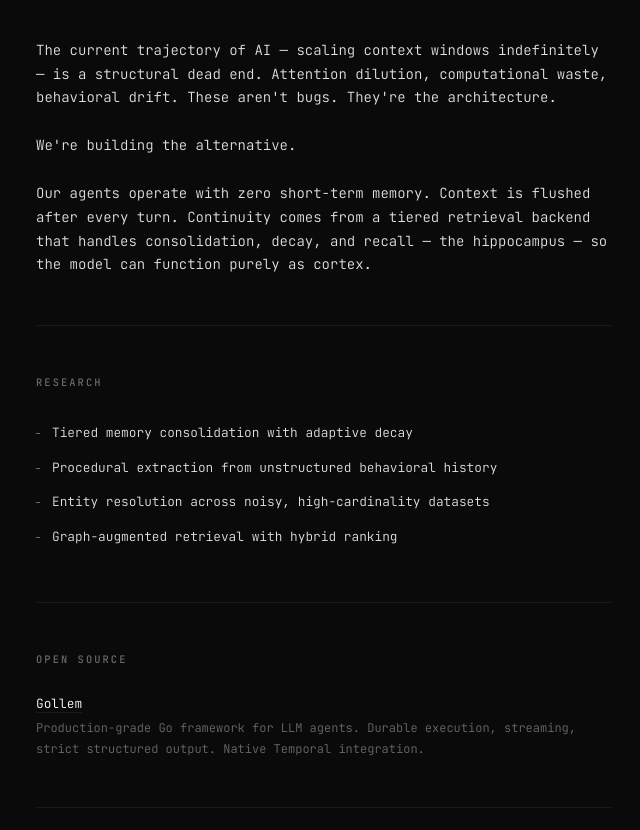
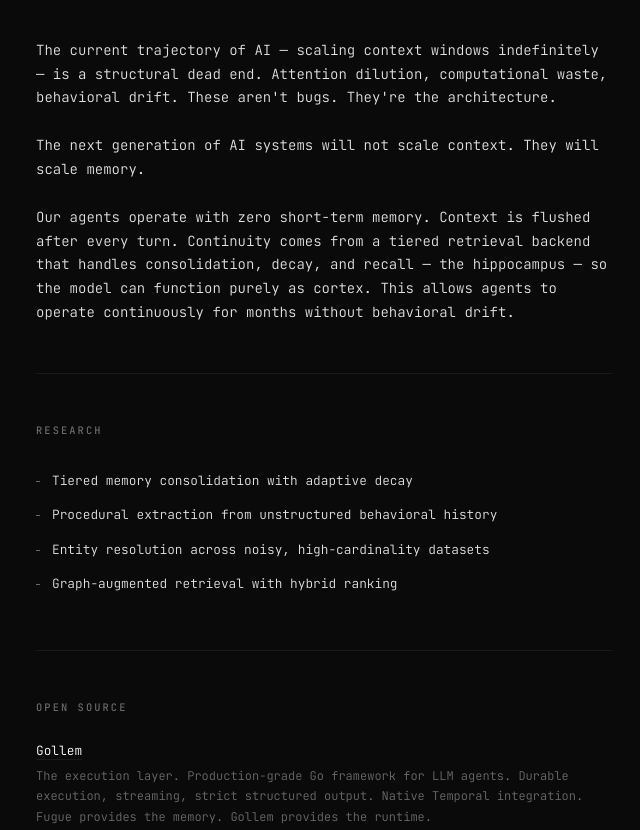
Before and after one commit to fugue-labs/fugue-labs.ai, a plain HTML site: page index.html in a window 1280 px wide. Shown: the part 240-1070 px from the top of the page, without its empty margins (316-956 px from the left). Drawn offline with Linux system fonts and the light colour scheme.

Commit message:
Sharpen copy: future-casting, tangible outcome, connect Gollem to stack

```diff
--- a/index.html
+++ b/index.html
@@ -203,8 +203,8 @@
 
   <div class="thesis">
     <p>The current trajectory of AI — scaling context windows indefinitely — is a structural dead end. Attention dilution, computational waste, behavioral drift. These aren't bugs. They're the architecture.</p>
-    <p>We're building the alternative.</p>
-    <p>Our agents operate with zero short-term memory. Context is flushed after every turn. Continuity comes from a tiered retrieval backend that handles consolidation, decay, and recall — the hippocampus — so the model can function purely as cortex.</p>
+    <p>The next generation of AI systems will not scale context. They will scale memory.</p>
+    <p>Our agents operate with zero short-term memory. Context is flushed after every turn. Continuity comes from a tiered retrieval backend that handles consolidation, decay, and recall — the hippocampus — so the model can function purely as cortex. This allows agents to operate continuously for months without behavioral drift.</p>
   </div>
 
   <hr>
@@ -222,7 +222,7 @@
   <span class="section-label">Open Source</span>
   <div class="oss">
     <a href="https://github.com/fugue-labs/gollem">Gollem</a>
-    <span class="desc">Production-grade Go framework for LLM agents. Durable execution, streaming, strict structured output. Native Temporal integration.</span>
+    <span class="desc">The execution layer. Production-grade Go framework for LLM agents. Durable execution, streaming, strict structured output. Native Temporal integration. Fugue provides the memory. Gollem provides the runtime.</span>
   </div>
 
   <hr>
```
